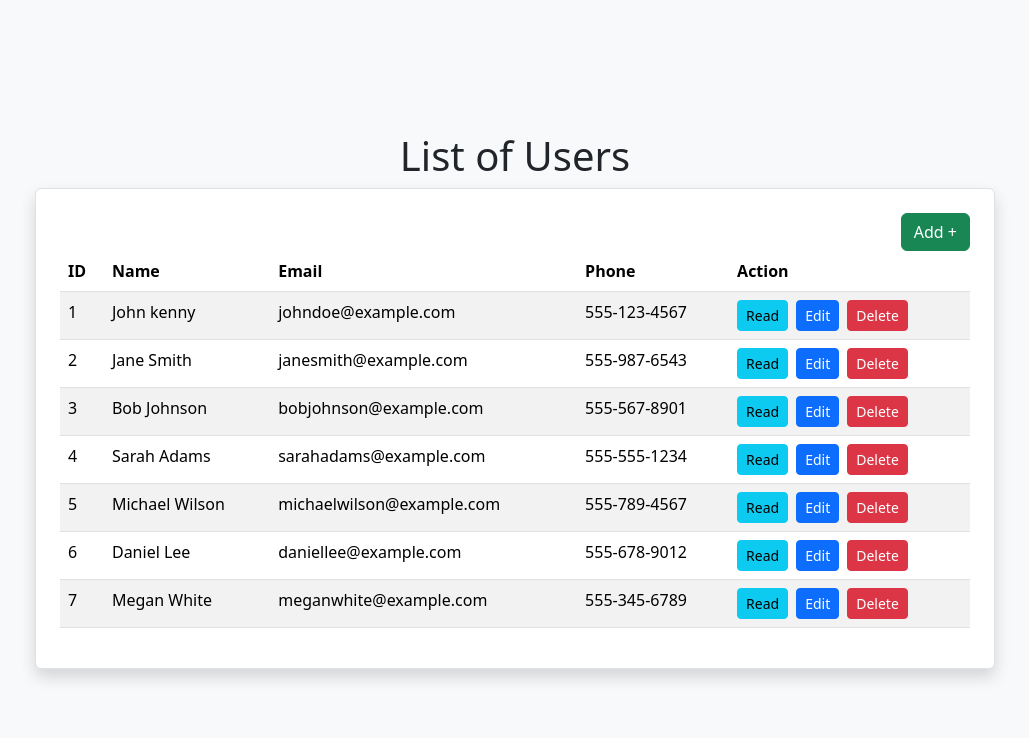
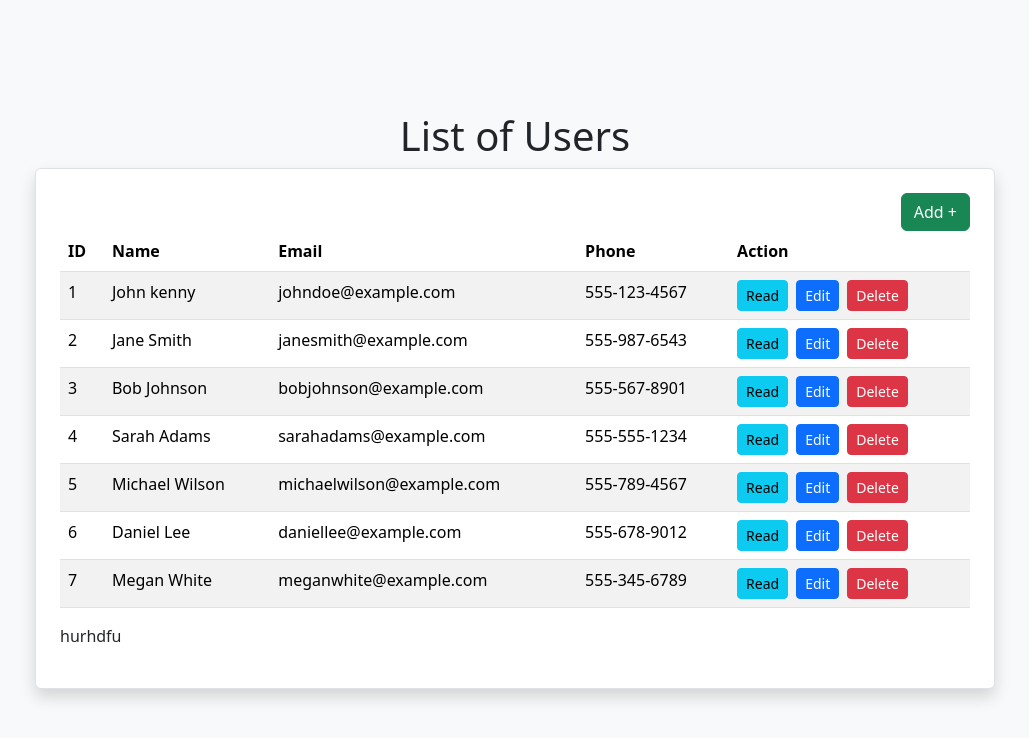
Before and after one commit to dishap001/RP_CRUD, a React (Create React App) app: page / in a window 1280 px wide. Shown: the top 738 px of the page, without its empty margins (125-1154 px from the left). Built offline with nearby package versions, Linux system fonts and the light colour scheme; data requests are answered from the project's data file.

Commit message:
dsfsgdfgs

```diff
--- a/src/Home.js
+++ b/src/Home.js
@@ -60,7 +60,7 @@ function Home() {
             ))}
           </tbody>
         </table>
-
+    <p>hurhdfu</p>
          </div>
     </div>
 
```
